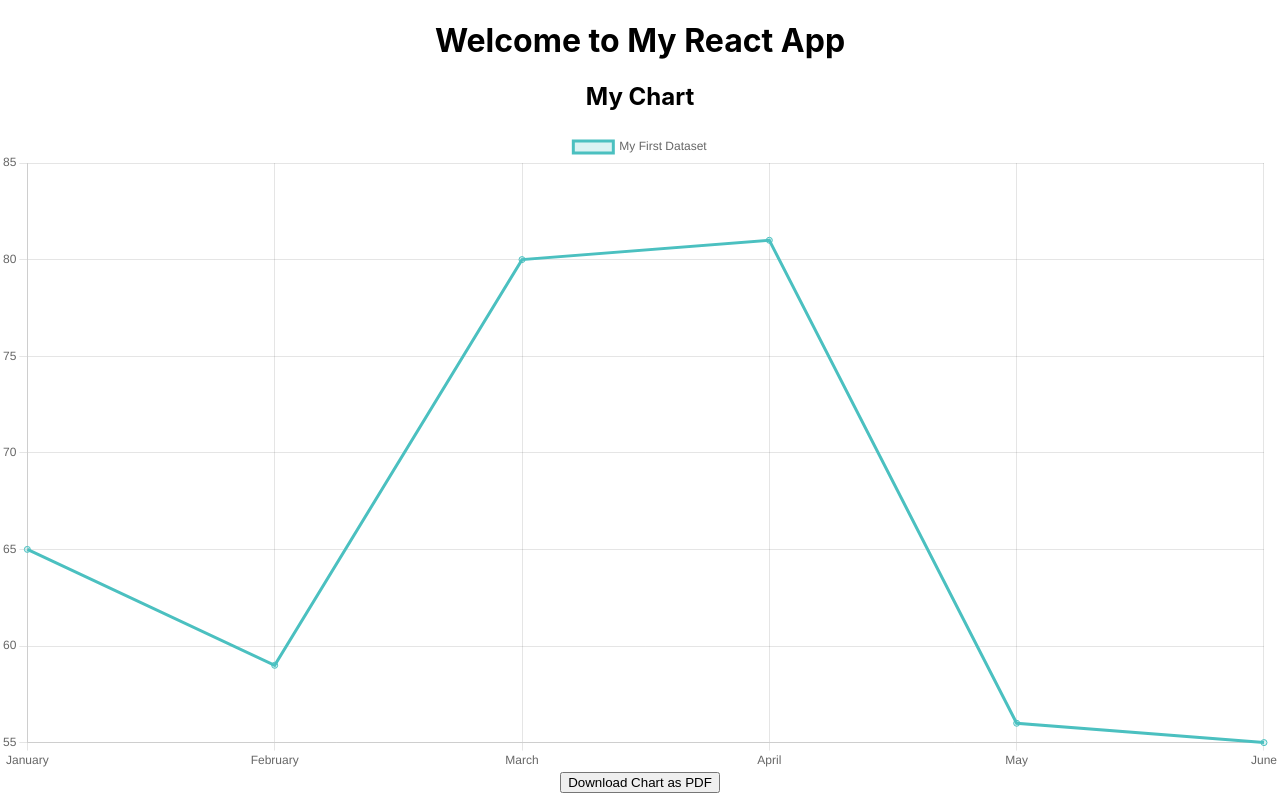
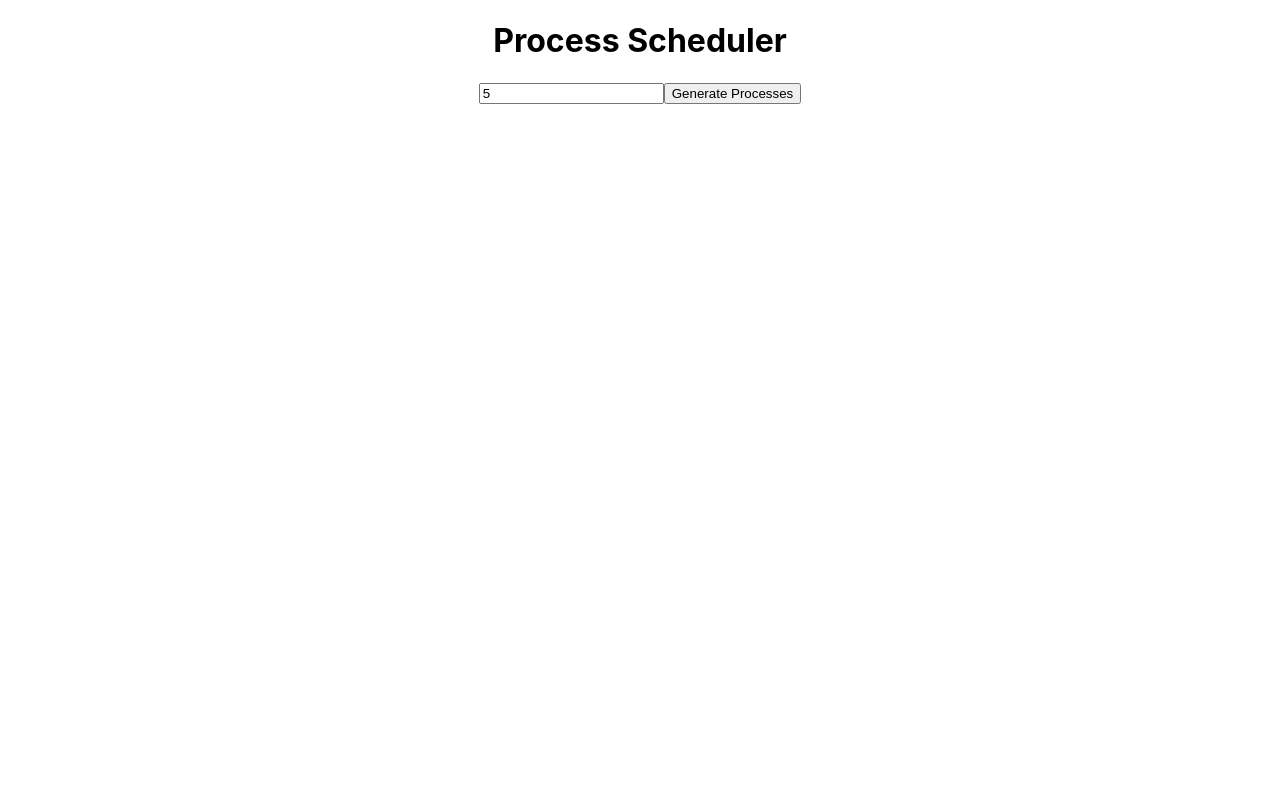
Before and after one commit to HallSysOps/new-cpu-sim, a React (Create React App) app in the folder cpu-simulator/: page / in a window 1280 px wide. Built offline with nearby package versions, Linux system fonts and the light colour scheme.

Commit message:
Created Process Queue, allowing user to input a number and randomly generate properties of n number of processes

```diff
--- a/cpu-simulator/src/App.js
+++ b/cpu-simulator/src/App.js
@@ -1,9 +1,12 @@
-import React from 'react';
+import React, {useState} from 'react';
 import './App.css';
-import Chart from './components/Chart';
+import Chart from './components/Chart'; // Delete when needed
 import {jsPDF} from "jspdf";
+import { generateProcesses } from './models/Process';
+
 
 function App() {
+  /*
   const handleDownloadPDF = () => {
     // Get the canvas element (assuming Chart.js renders it with a ref)
     const canvas = document.querySelector('canvas'); // Modify this to match your chart
@@ -14,13 +17,43 @@ function App() {
       doc.addImage(imgData, 'PNG', 10, 10, 180, 160); // Adjust the dimensions (10, 10, 180, 160) as needed
       doc.save('chart.pdf'); // Save the PDF with the name 'chart.pdf'
     }
+      */
+     const [numProcesses, setNumProcesses] = useState(5); // Default 5 processes
+     const [processQueue, setProcessQueue] = useState(null);
+
+     const handleGenerateProcesses = ()=>{
+      const queue = generateProcesses(Number(numProcesses)); //TODO: Make this take some int from the user
+      setProcessQueue(queue.items);
   };
 
   return (
     <div className="App">
-      <h1>Welcome to My React App</h1>
-      <Chart />
-      <button onClick={handleDownloadPDF}>Download Chart as PDF</button>
+      <h1>Process Scheduler</h1>
+
+      {/* Input field for number of processes */}
+      <input
+        type="number"
+        value={numProcesses}
+        onChange={(e) => setNumProcesses(e.target.value)}
+        min="1"
+      />
+
+      {/* Button to generate processes */}
+      <button onClick={handleGenerateProcesses}>Generate Processes</button>
+
+      {/* Display the generated processes */}
+      {processQueue && (
+        <div>
+          <h2>Generated Processes</h2>
+          <ul>
+            {processQueue.map((process) => (
+                <li key={process.id}>
+                  <strong>Process {process.id}</strong> - Arrival Time: {process.arrivalTime}, Burst Time: {process.burstTime}, Priority: {process.priority}
+                </li>
+              ))}
+          </ul>
+        </div>
+      )}
     </div>
   );
 }
--- /dev/null
+++ b/cpu-simulator/src/models/Process.js
@@ -0,0 +1,57 @@
+class Process {
+    constructor(pid, arrivalTime, burstTime, priority){
+        this.pid = pid;
+        this.arrivalTime = arrivalTime;
+        this.burstTime = burstTime;
+        this.priority = priority;
+    }
+}
+
+function generateProcesses(n){
+    const queue = new Queue();
+    const processes = [];
+
+    for(let i = 0; i < n ; i++){
+        const arrivalTime = generateRandomN(0, 10); // 0-10s arrival time
+        const burstTime = generateRandomN(0, 10); // 0-10s burst time
+        const priority = 0; // Rule 3 from https://pages.cs.wisc.edu/~remzi/OSTEP/cpu-sched-multi.pdf: When job enters system, it is placed at highest priority
+
+        const process = new Process(i, arrivalTime, burstTime, priority);
+        processes.push(process);
+    }
+
+    processes.sort((a, b) => a.arrivalTime - b.arrivalTime); // Sorting by arrivalTime
+    processes.forEach(process => queue.enqueue(process)); // Setting up the process queue
+
+    return queue;
+}
+
+function generateRandomN(min, max){
+    return Math.floor(Math.random() * (max - min + 1)) + min;
+}
+
+
+// Array implementation of Queue
+class Queue{
+    constructor(){
+        this.items = [];
+    }
+
+    enqueue(process){
+        this.items.push(process);
+    }
+
+    dequeue(){
+        return this.items.shift();
+    }
+
+    peek(){
+        return this.items[0];
+    }
+
+    isEmpty(){
+        return this.items.length === 0;
+    }
+}
+
+export {generateProcesses, Queue, Process};
```
Also changed, not shown: cpu-simulator/requirements.txt (added), cpu-simulator/workflow.txt (added).
